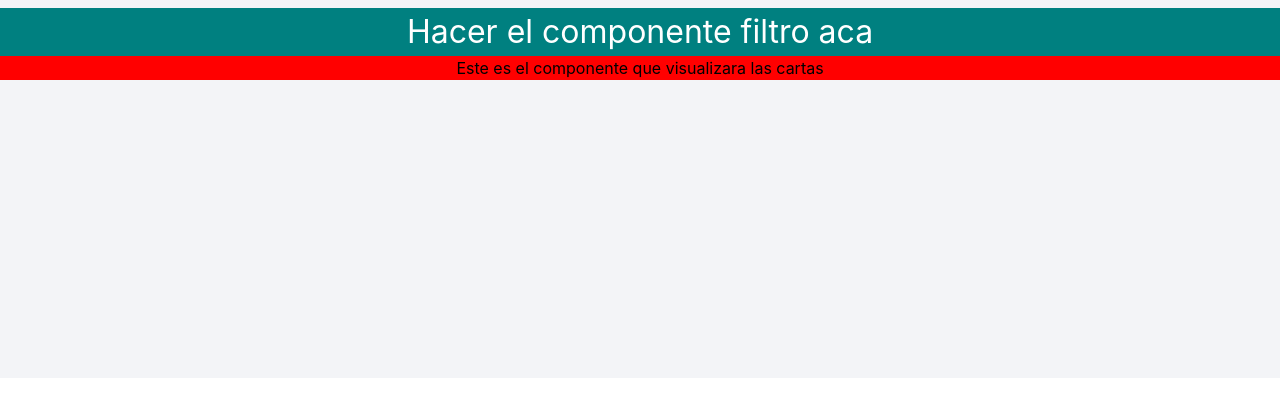
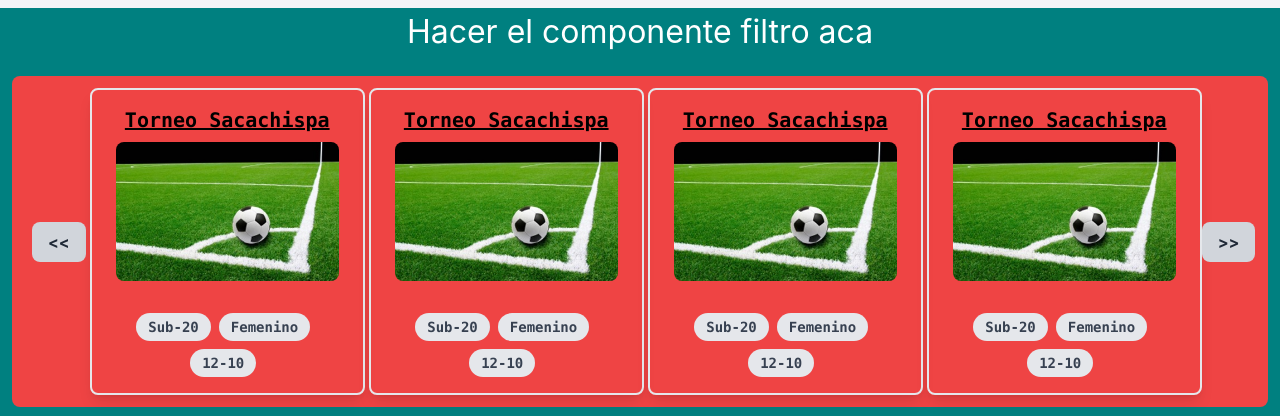
Before and after one commit to CristianLarrauri/Henry-LaReserva, a React (Create React App) app in the folder client/: page /home in a window 1280 px wide. Shown: the part 502-918 px from the top of the page. Before the commit the page ends 880 px from the top, so only its background shows below. Built offline with nearby package versions, Linux system fonts and the light colour scheme.

Commit message:
CREATE Card mas paginado de card

```diff
--- /dev/null
+++ b/client/src/components/Card.jsx
@@ -0,0 +1,18 @@
+import React from "react";
+import Corner from "../images/Corner.jpeg"
+
+export default function Card() {
+    return (
+        <div className="max-w-sm rounded-lg border- overflow-hidden shadow-lg border-2 ml-1 my-3 ">
+                <div className="px-6 py-4">
+                    <div className="font-bold text-xl mb-2 font-mono underline">Torneo Sacachispa</div>
+                    <img className="w-full rounded-lg" src={Corner} alt="Sunset in the mountains"/>
+                </div>
+                <div className="px-6 pt-4 pb-2">
+                    <span className="inline-block bg-gray-200 rounded-full px-3 py-1 text-sm font-bold font-mono text-gray-700 mr-2 mb-2">Sub-20</span>
+                    <span className="inline-block bg-gray-200 rounded-full px-3 py-1 text-sm font-bold font-mono text-gray-700 mr-2 mb-2">Femenino</span>
+                    <span className="inline-block bg-gray-200 rounded-full px-3 py-1 text-sm font-bold font-mono text-gray-700 mr-2 mb-2">12-10</span>
+                </div>
+        </div>
+    )
+}
--- a/client/src/components/TournamentDetails.jsx
+++ b/client/src/components/TournamentDetails.jsx
@@ -1,10 +1,20 @@
 import React from 'react';
 import styles from '../styles/TournamentDetails.module.css';
+import Card from './Card';
 
 export default function TournamentDetails(tournaments) {//Esto lo recibe del componente filtros
-    return(
-        <div className={styles.mainWrapper}>
-            Este es el componente que visualizara las cartas
+    return (
+        <div className="bg-red-500 ml-3 mr-3 rounded-lg mb-3 mt-5 justify-between items-center flex">
+            <button className="bg-gray-300 hover:bg-gray-400 text-gray-800 font-bold py-2 px-4 rounded-lg ml-5">
+                {"<<"}
+            </button>
+            <Card />
+            <Card />
+            <Card />
+            <Card />
+            <button className="bg-gray-300 hover:bg-gray-400 text-gray-800 font-bold py-2 px-4 rounded-lg mr-[1%]">
+                {">>"}
+            </button>
         </div>
     );
 }
```
Also changed, not shown: client/src/images/Corner.jpeg (added).
